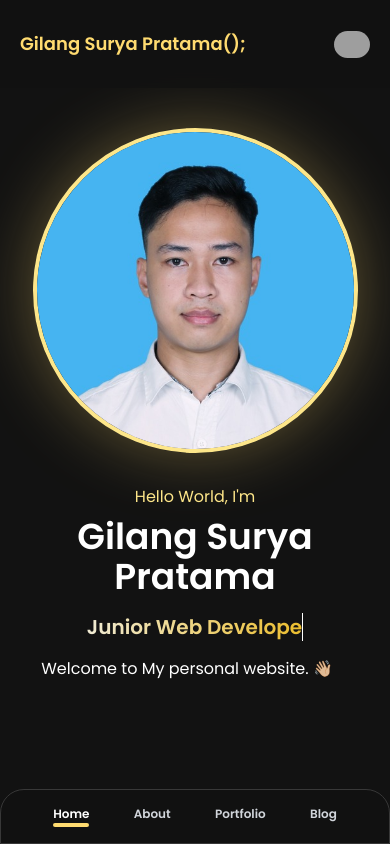
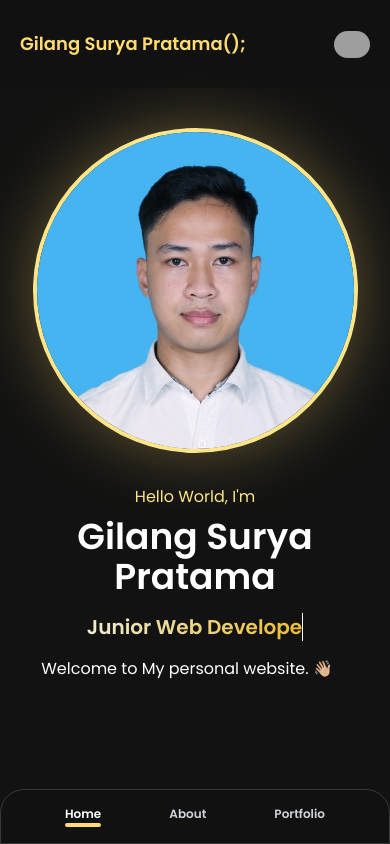
Before and after one commit to langgilang/portfolio_v1, a Vue app: page / in a window 390 px wide. Built offline with nearby package versions, Linux system fonts and the light colour scheme; grey boxes are pictures that could not be loaded.

Commit message:
disable blog view mobile

```diff
--- a/src/App.vue
+++ b/src/App.vue
@@ -44,7 +44,7 @@
     <router-link to="/" class="text-gray-300 hover:text-white">Home</router-link>
     <router-link to="/about" class="text-gray-300 hover:text-white">About</router-link>
     <router-link to="/portfolio" class="text-gray-300 hover:text-white">Portfolio</router-link>
-    <router-link to="/blog" class="text-gray-300 hover:text-white">Blog</router-link>
+    <!-- <router-link to="/blog" class="text-gray-300 hover:text-white">Blog</router-link> -->
   </nav>
 </footer>
 </template>
```
